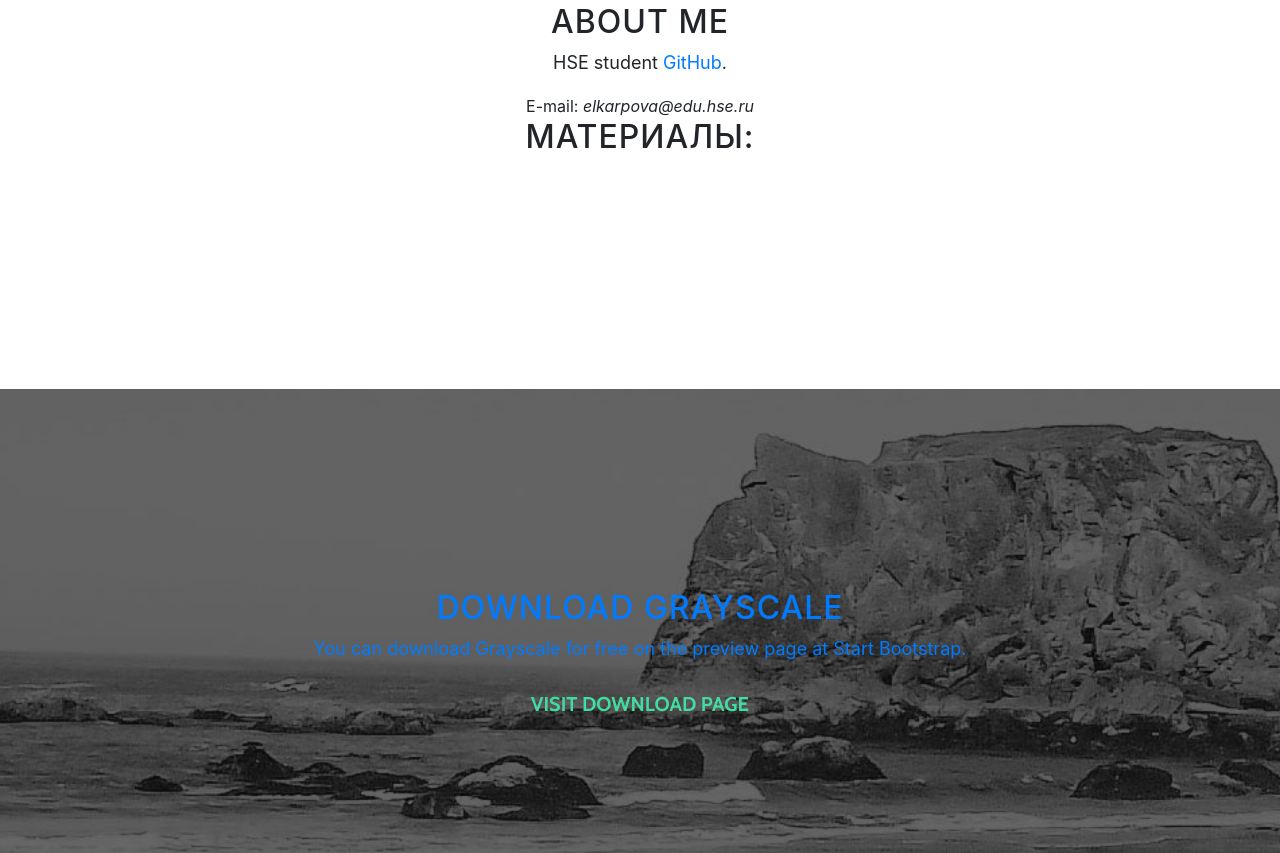
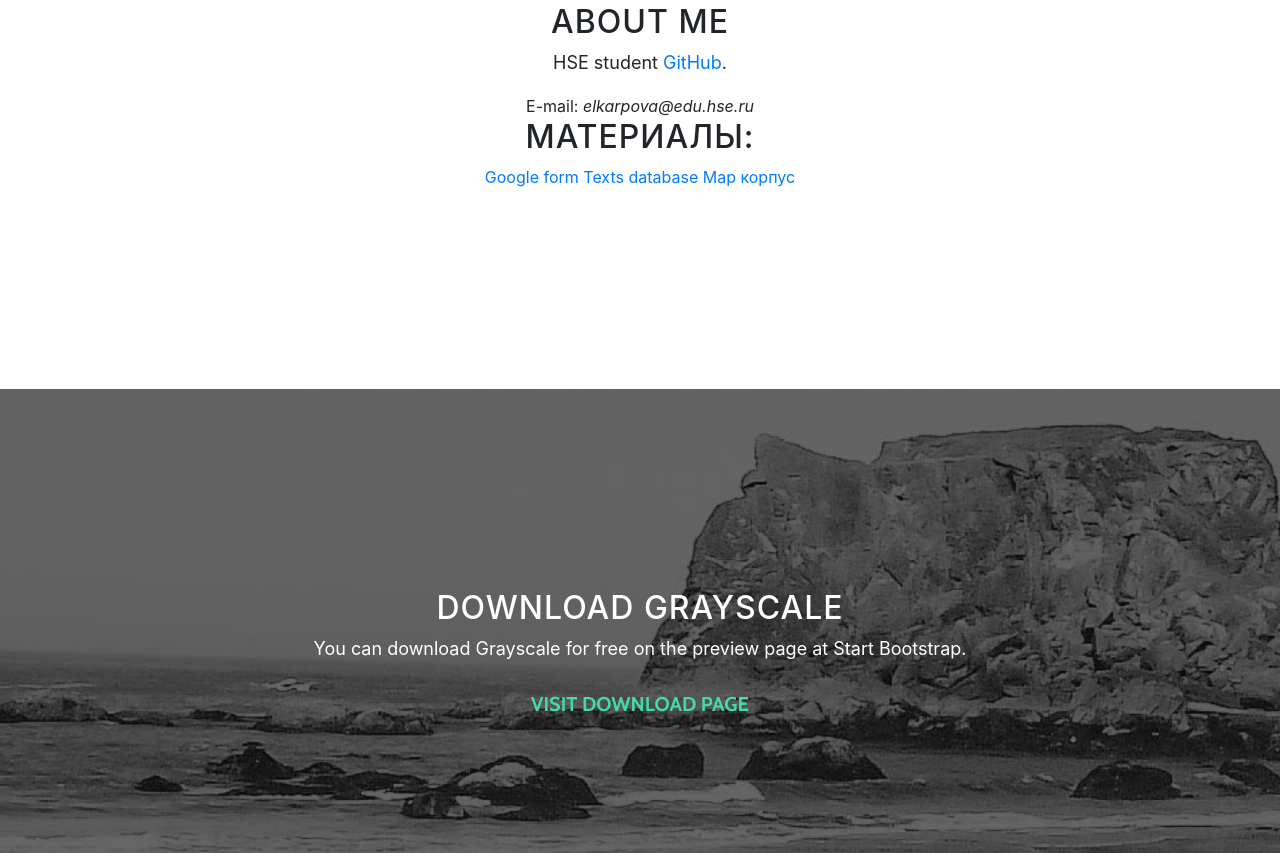
Before and after one commit to elkarpova/elkarpova.github.io, a website with bundled scripts: page index.html in a window 1280 px wide. Shown: the part 997-1850 px from the top of the page. Built offline with nearby package versions, Linux system fonts and the light colour scheme.

Commit message:
Update index.html

```diff
--- a/index.html
+++ b/index.html
@@ -78,11 +78,10 @@
 E-mail: <i>elkarpova@edu.hse.ru</i>
 <br/>
 <h2>Материалы:</h2>
-<br/>
-<a href=https://docs.google.com/forms/d/1qZ5cL-zWIUiCXvw8IQfv.. form</a>
-<a href=https://airtable.com/tblCNPLpIcwCsbQxY/viw4YMQrP0ddBT.. database</a>
-<a href=https://github.com/elkarpova/-/blob/master/map.geojso..;
-<a href=https://github.com/elkarpova/cleaner-skuuper/blob/mas.. корпус</a>
+<a href=https://docs.google.com/forms/d/1qZ5cL-zWIUiCXvw8IQfv..>Google form</a>
+<a href=https://airtable.com/tblCNPLpIcwCsbQxY/viw4YMQrP0ddBT..>Texts database</a>
+<a href=https://github.com/elkarpova/-/blob/master/map.geojso..>Map</a>
+<a href=https://github.com/elkarpova/cleaner-skuuper/blob/mas..>корпус</a>
           </div>
         </div>
       </div>
```
